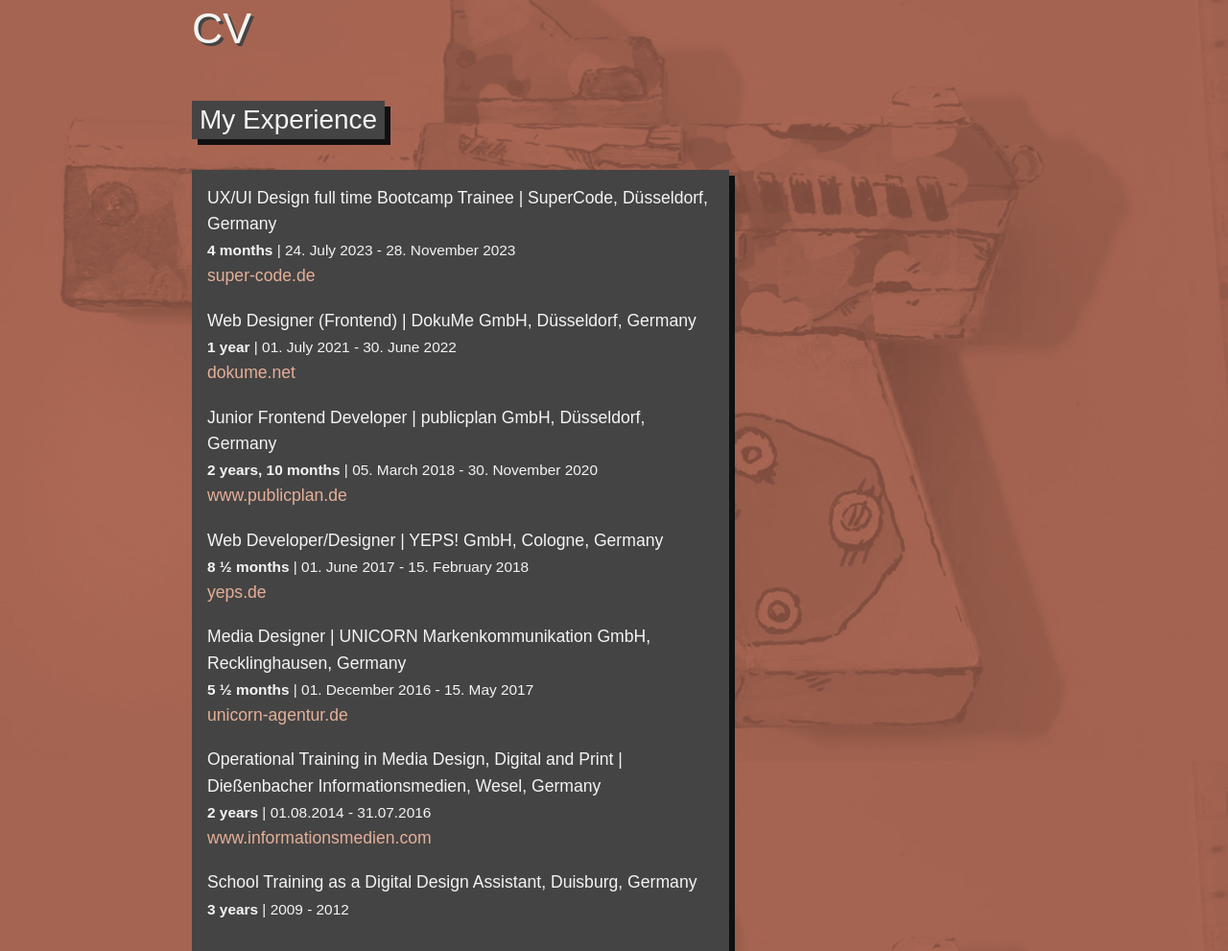
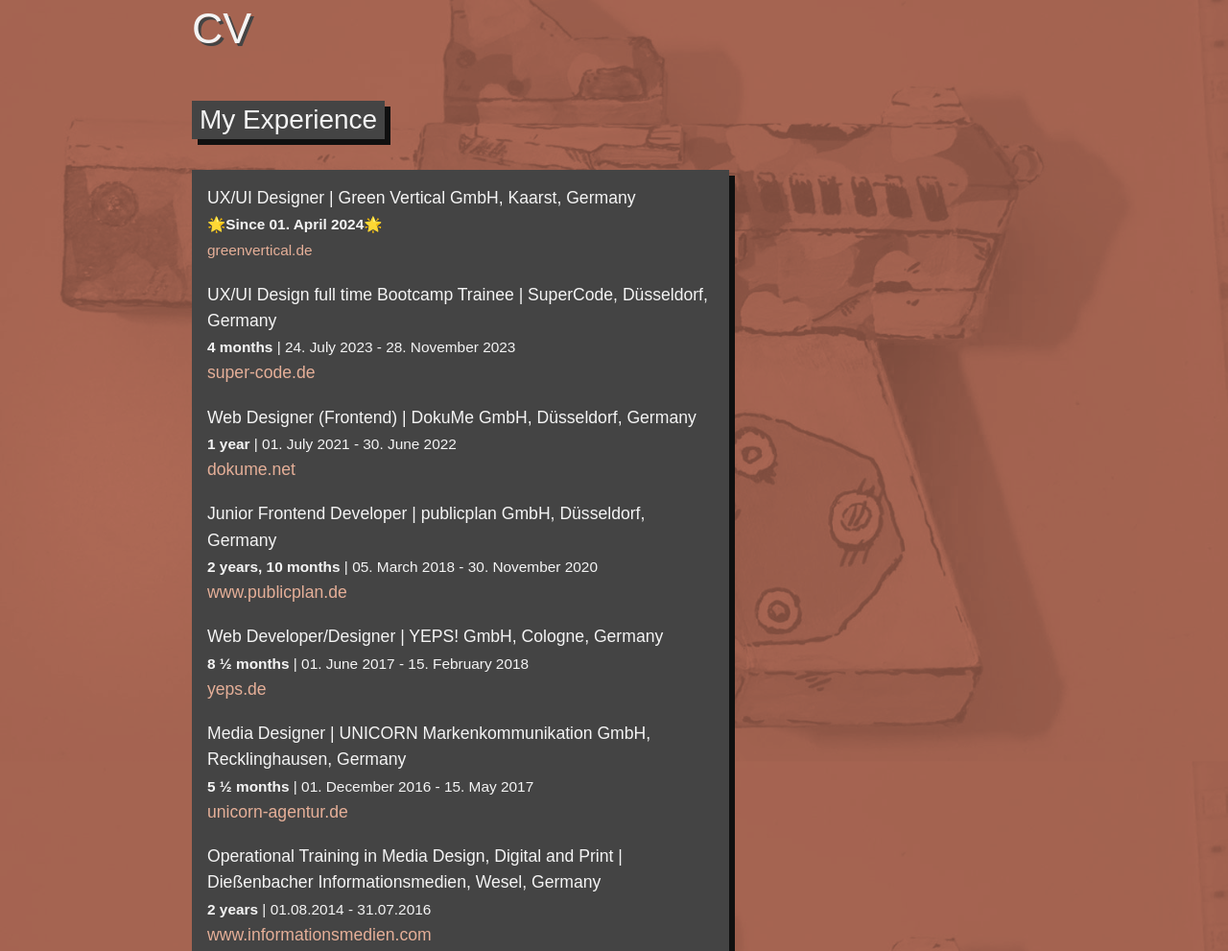
Before and after one commit to Lisaa-Brune/Lisaa-Brune.github.io, a plain HTML site: page index.html in a window 1280 px wide. Shown: the part 8640-9631 px from the top of the page at 96% size. Drawn offline with Linux system fonts and the light colour scheme; a web font is replaced by a local one.

Commit message:
New at Green Vertical :)

```diff
--- a/index.html
+++ b/index.html
@@ -742,6 +742,11 @@
               <h3 class="short-profile-name">My Experience</h3>
               <div class="short-profile-description">
                 <p>
+                  UX/UI Designer | Green Vertical GmbH, Kaarst, Germany<br>
+                  <span class="small"><b>🌟Since 01. April 2024🌟</b><br>
+                    <a href="https://www.greenvertical.de/" target="_blank">greenvertical.de</b></a>
+                </p>
+                <p>
                   UX/UI Design full time Bootcamp Trainee | SuperCode, Düsseldorf, Germany<br>
                   <span class="small"><b>4 months</b> | 24. July 2023 - 28. November 2023</span><br>
                   <a href="https://www.super-code.de/bootcamps/ux-ui-design" target="_blank">super-code.de</a>
```
